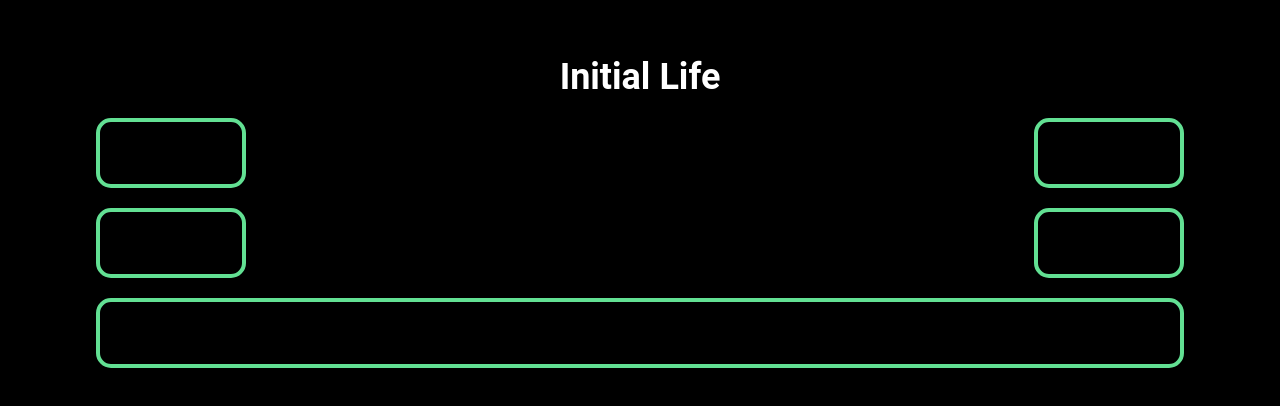
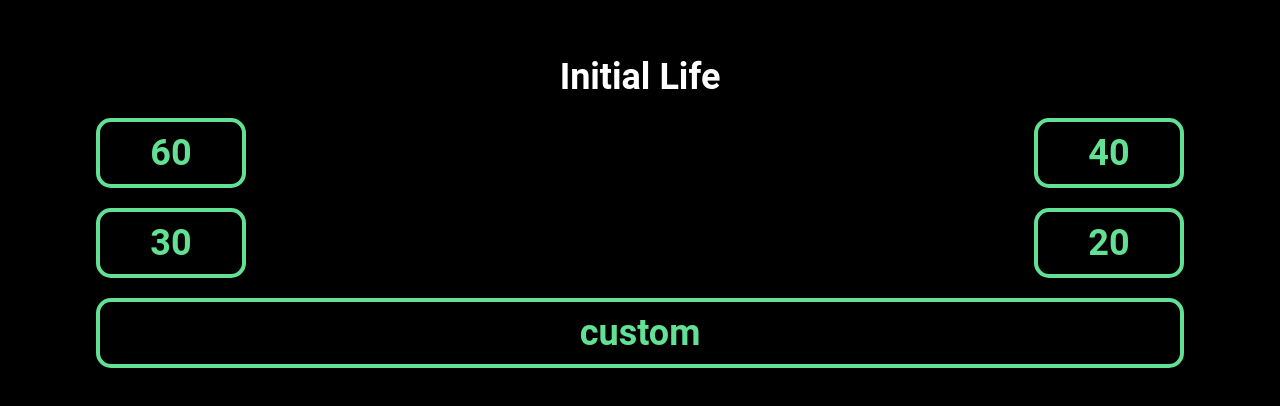
Before and after one commit to BrennoProjects/magic-counter, a React (Vite) app: page /set-life in a window 1280 px wide. Shown: the part 188-594 px from the top of the page. Built offline with nearby package versions, Linux system fonts and the light colour scheme.

Commit message:
add Title and Text component on SetLifePage

```diff
--- a/src/screens/SetLifePage/index.tsx
+++ b/src/screens/SetLifePage/index.tsx
@@ -1,6 +1,8 @@
 import * as S from "./style";
 import BackArrow from "../../assets/BackArrow";
 import Button from "../../components/button";
+
+import Text from "../../components/Text";
 import Title from "../../components/Title";
 
 const SetLifePage = () => {
@@ -12,32 +14,32 @@ const SetLifePage = () => {
           onClick={() => localStorage.setItem("InitialLife", "60")}
           width="9.375rem"
         >
-          60
+          <Text>60</Text>
         </Button>
         <Button
           onClick={() => localStorage.setItem("InitialLife", "40")}
           width="9.375rem"
         >
-          40
+          <Text>40</Text>
         </Button>
       </S.WrapperButtons>
       <S.WrapperButtons>
         <Button
           onClick={() => localStorage.setItem("InitialLife", "30")}
           width="9.375rem"
-          >
-          30
+        >
+          <Text>30</Text>
         </Button>
         <Button
           onClick={() => localStorage.setItem("InitialLife", "20")}
           width="9.375rem"
         >
-          20
+          <Text>20</Text>
         </Button>
       </S.WrapperButtons>
       <S.WrapperButtons>
         <Button onClick={() => localStorage.setItem("InitialLife", "custom")}>
-          custom
+          <Text>custom</Text>
         </Button>
       </S.WrapperButtons>
     </S.WrapperSetLifePage>
```
